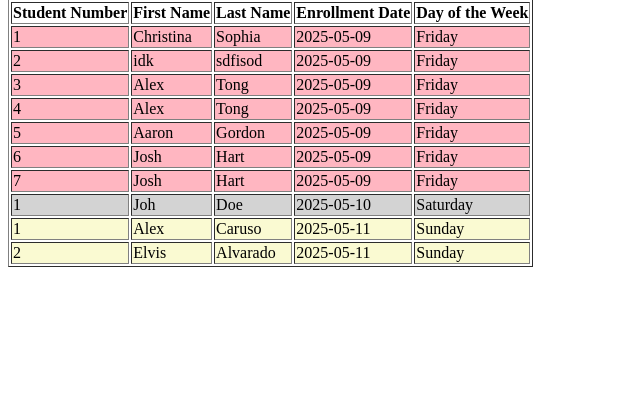
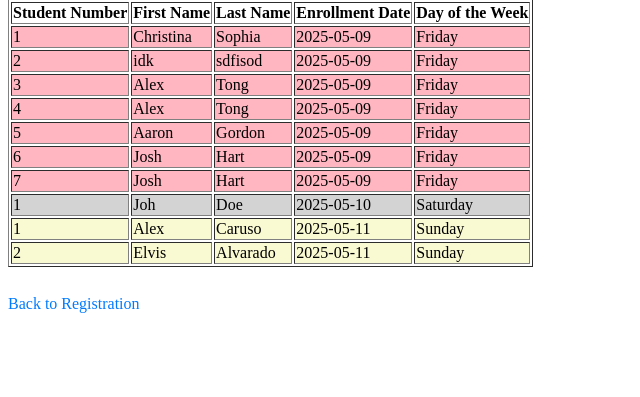
Before and after one commit to TerrificTing/Student-Database, a Flask app: page /students in a window 1280 px wide. Shown: the part 265-662 px from the top of the page, without its empty margins (0-640 px from the left). Run offline with Flask 3, Linux system fonts and the light colour scheme; data comes from the database, SQL or seed files in the repository.

Commit message:
You can now go back to the registration page from the view students page

```diff
--- a/Frontend/static/css/students.css
+++ b/Frontend/static/css/students.css
@@ -26,3 +26,15 @@
 .sunday {
     background-color: lightgoldenrodyellow;
 }
+
+/* Link styling */
+a {
+    display: block;
+    margin-top: 10px;
+    color: #007BFF;
+    text-decoration: none;
+}
+
+a:hover {
+    text-decoration: underline;
+}
--- a/Frontend/templates/students.html
+++ b/Frontend/templates/students.html
@@ -35,5 +35,6 @@
             </table>
             <br>
         {% endfor %}
+        <a href="/">Back to Registration</a>
     </body>
 </html>
```
